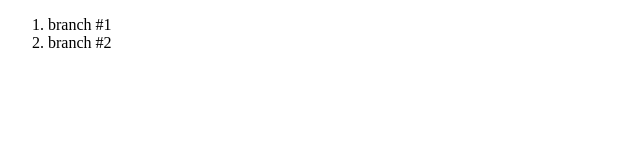
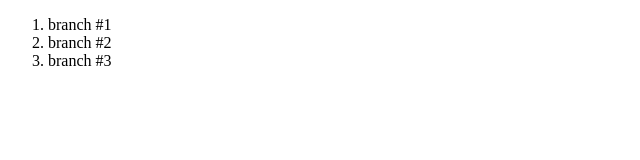
Before and after one commit to evgesha0411/my-app, a plain HTML site: page index.html in a window 1280 px wide. Shown: the full height of the page, 0-640 px from the left. Drawn offline with Linux system fonts and the light colour scheme.

Commit message:
third commit

```diff
--- a/index.html
+++ b/index.html
@@ -11,6 +11,7 @@
         <ol>
             <li>branch #1</li>
             <li>branch #2</li>
+            <li>branch #3</li>
         </ol>
     </div>
 </body>
```
